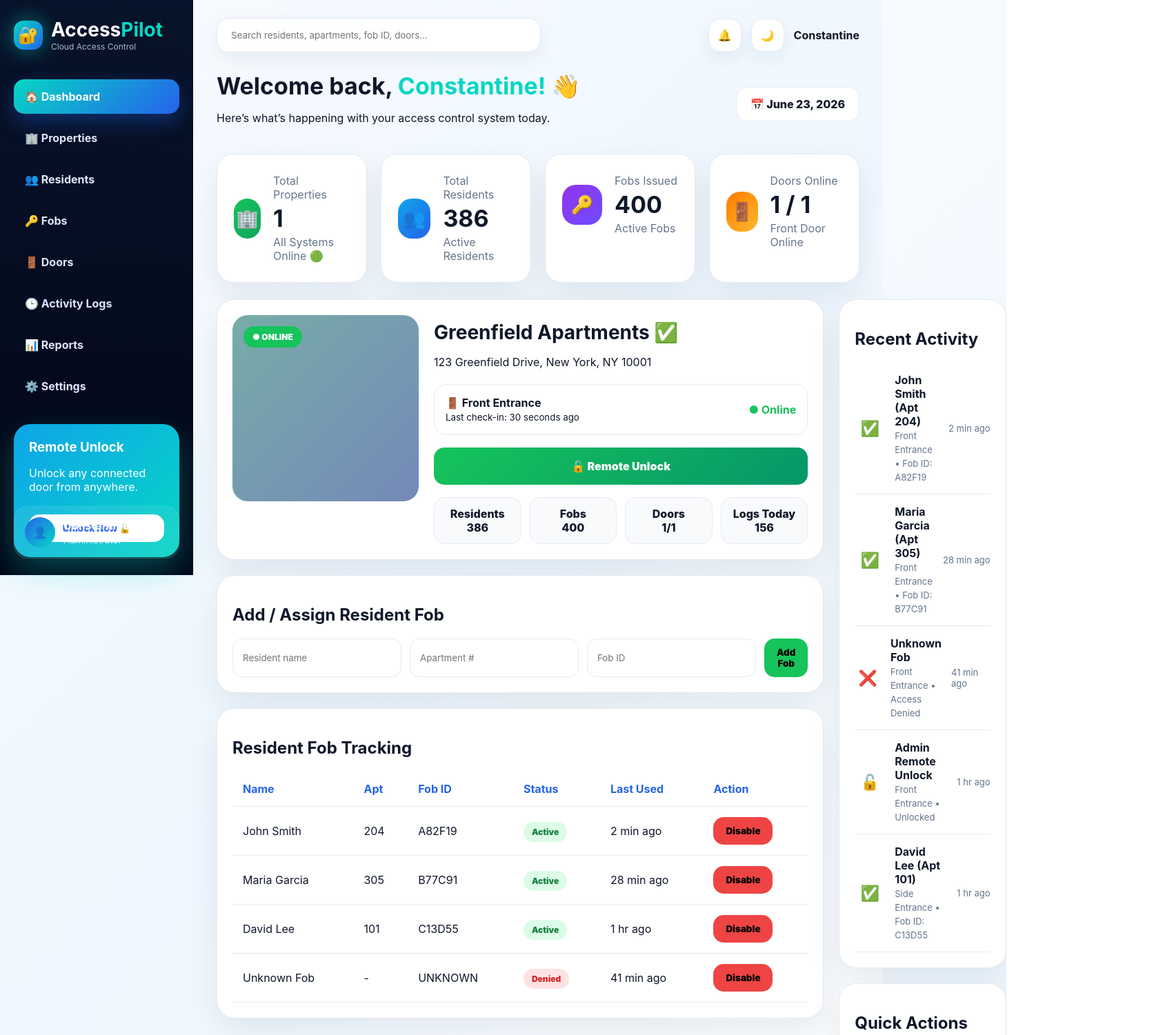
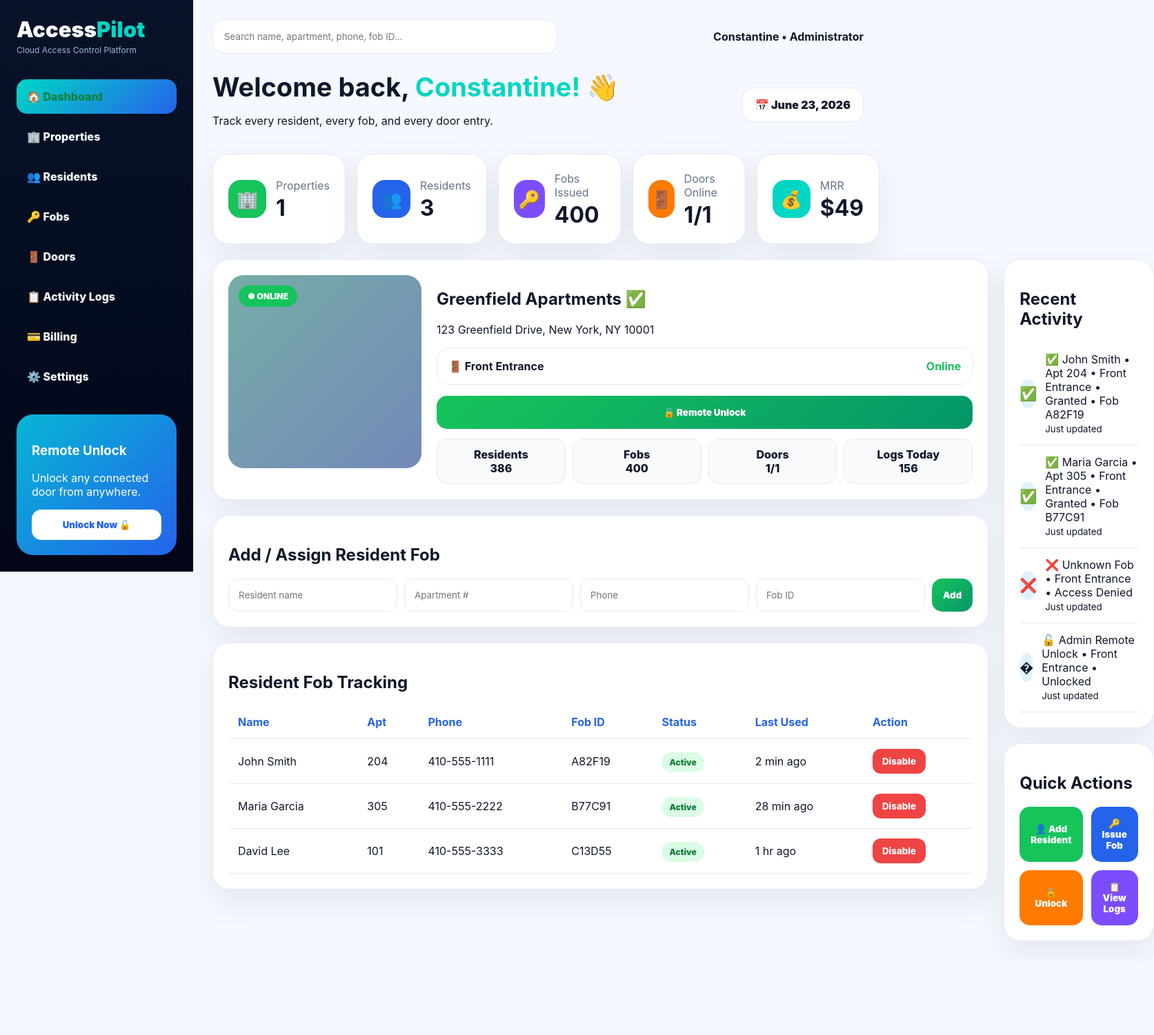
Before and after one commit to citywidekeystop-collab/accesspilot7, a website: page index.html in a window 1280 px wide. Shown: the top 1501 px of the page at 69% size, 1673 px wide, since content can reach past the window. After the commit the page ends 1393 px from the top, so only its background shows below. Drawn offline with Linux system fonts and the light colour scheme; grey boxes are pictures that could not be loaded.

Commit message:
Update index.html

```diff
--- a/index.html
+++ b/index.html
@@ -8,25 +8,24 @@
 <style>
 :root{
 --navy:#07132A;
---navy2:#0B1F3F;
---teal:#06D6C4;
+--teal:#00D6C4;
+--blue:#2563EB;
 --green:#16C45B;
---blue:#2563EB;
---purple:#6D4CFF;
+--purple:#7C4DFF;
 --orange:#FF7A00;
 --red:#EF4444;
---white:#ffffff;
---light:#F8FAFC;
---line:#E5EAF3;
+--bg:#F5F9FF;
+--card:#FFFFFF;
 --text:#0F172A;
 --muted:#64748B;
+--line:#E5EAF3;
 }
 
 *{box-sizing:border-box;font-family:Inter,Arial,sans-serif}
 
 body{
 margin:0;
-background:linear-gradient(135deg,#f8fbff,#eef7ff,#ffffff);
+background:var(--bg);
 color:var(--text);
 display:flex;
 }
@@ -37,247 +36,166 @@ width:280px;
 min-height:100vh;
 background:linear-gradient(180deg,var(--navy),#020617);
 color:white;
-padding:26px 20px;
+padding:24px;
 position:fixed;
 left:0;
 top:0;
 }
 
 .logo{
-display:flex;
-align-items:center;
-gap:12px;
-margin-bottom:40px;
+font-size:31px;
+font-weight:900;
+margin-bottom:4px;
 }
 
-.logo-icon{
-width:42px;
-height:42px;
-border-radius:14px;
-background:linear-gradient(135deg,var(--teal),var(--blue));
-display:flex;
-align-items:center;
-justify-content:center;
-font-size:24px;
-box-shadow:0 0 30px rgba(6,214,196,.5);
+.logo span{color:var(--teal)}
+
+.sub{
+font-size:12px;
+color:#9fb3d9;
+margin-bottom:35px;
 }
 
-.logo h1{
-font-size:28px;
-margin:0;
+.nav{
+padding:15px;
+border-radius:15px;
+margin:8px 0;
+font-weight:800;
 }
 
-.logo span{
-color:var(--teal);
+.nav.active,.nav:hover{
+background:linear-gradient(135deg,var(--teal),var(--blue));
+cursor:pointer;
 }
 
-.logo p{
-margin:0;
-font-size:12px;
-color:#AAB8D4;
+.promo{
+margin-top:30px;
+background:linear-gradient(135deg,#06b6d4,#2563eb);
+padding:22px;
+border-radius:24px;
 }
 
-.nav-item{
-display:flex;
-align-items:center;
-gap:13px;
-padding:15px 16px;
-border-radius:15px;
-margin-bottom:10px;
-font-weight:700;
-color:#DDE7FF;
-}
-
-.nav-item.active,
-.nav-item:hover{
-background:linear-gradient(135deg,var(--teal),var(--blue));
-color:white;
-box-shadow:0 12px 30px rgba(37,99,235,.35);
-}
-
-.remote-card{
-margin-top:30px;
-padding:22px;
-border-radius:24px;
-background:linear-gradient(135deg,#0EA5E9,#06D6C4);
-box-shadow:0 20px 45px rgba(6,214,196,.3);
-}
-
-.remote-card h3{
-margin:0 0 8px;
-}
-
-.remote-card button{
-margin-top:14px;
+.promo button{
 background:white;
 color:var(--blue);
 width:100%;
-}
-
-.user-card{
-position:absolute;
-bottom:24px;
-left:20px;
-right:20px;
-background:rgba(255,255,255,.08);
-border:1px solid rgba(255,255,255,.12);
-border-radius:20px;
-padding:15px;
-display:flex;
-gap:12px;
-align-items:center;
-}
-
-.avatar{
-width:44px;
-height:44px;
-background:linear-gradient(135deg,var(--blue),var(--teal));
-border-radius:50%;
-display:flex;
-align-items:center;
-justify-content:center;
+border:0;
+border-radius:14px;
+padding:14px;
+font-weight:900;
 }
 
 /* MAIN */
 .main{
 margin-left:280px;
 width:calc(100% - 280px);
-padding:26px 34px;
+padding:28px;
 }
 
-.topbar{
+.top{
 display:flex;
 justify-content:space-between;
 align-items:center;
-margin-bottom:28px;
+margin-bottom:25px;
 }
 
 .search{
-width:470px;
-background:white;
+width:500px;
+padding:16px;
 border:1px solid var(--line);
 border-radius:18px;
-padding:16px 20px;
-box-shadow:0 10px 30px rgba(15,23,42,.06);
-}
-
-.top-icons{
-display:flex;
-gap:14px;
-align-items:center;
-}
-
-.icon-btn{
-width:48px;
-height:48px;
-border-radius:16px;
-border:1px solid var(--line);
 background:white;
-display:flex;
-align-items:center;
-justify-content:center;
-box-shadow:0 10px 25px rgba(15,23,42,.06);
 }
 
 .hero{
 display:flex;
 justify-content:space-between;
 align-items:center;
-margin-bottom:26px;
+margin-bottom:22px;
 }
 
-.hero h2{
-font-size:34px;
+.hero h1{
+font-size:38px;
 margin:0;
 }
 
-.hero h2 span{
-color:var(--teal);
-}
+.hero span{color:var(--teal)}
 
-.date-box{
+.date{
 background:white;
-padding:14px 20px;
+padding:14px 18px;
 border-radius:16px;
 border:1px solid var(--line);
-font-weight:800;
+font-weight:900;
 }
 
 /* STATS */
 .stats{
 display:grid;
-grid-template-columns:repeat(4,1fr);
-gap:20px;
-margin-bottom:24px;
-}
-
-.stat-card{
-background:white;
-border:1px solid var(--line);
-border-radius:24px;
-padding:24px;
-box-shadow:0 18px 45px rgba(15,23,42,.08);
-}
-
-.stat-top{
-display:flex;
-gap:18px;
-align-items:center;
-}
-
-.stat-icon{
-width:58px;
-height:58px;
-border-radius:20px;
-color:white;
-display:flex;
-align-items:center;
-justify-content:center;
-font-size:26px;
-}
-
-.bg-green{background:linear-gradient(135deg,#16C45B,#0EA45C)}
-.bg-blue{background:linear-gradient(135deg,#0EA5E9,#2563EB)}
-.bg-purple{background:linear-gradient(135deg,#9333EA,#6D4CFF)}
-.bg-orange{background:linear-gradient(135deg,#FF7A00,#FDBA2D)}
-
-.stat-card h3{
-margin:0;
-font-size:34px;
-}
-
-.stat-card p{
-margin:4px 0;
-color:var(--muted);
-}
-
-/* CONTENT */
-.content-grid{
-display:grid;
-grid-template-columns:2fr 1.1fr;
-gap:22px;
+grid-template-columns:repeat(5,1fr);
+gap:16px;
+margin-bottom:22px;
 }
 
 .card{
 background:white;
 border:1px solid var(--line);
-border-radius:26px;
+border-radius:24px;
 padding:22px;
 box-shadow:0 18px 45px rgba(15,23,42,.08);
 }
 
-.property-card{
-display:grid;
-grid-template-columns:270px 1fr;
-gap:22px;
-margin-bottom:22px;
+.stat{
+display:flex;
+gap:14px;
+align-items:center;
 }
 
-.building-img{
-height:270px;
+.icon{
+width:55px;
+height:55px;
+border-radius:18px;
+display:flex;
+align-items:center;
+justify-content:center;
+color:white;
+font-size:25px;
+}
+
+.bg-green{background:var(--green)}
+.bg-blue{background:var(--blue)}
+.bg-purple{background:var(--purple)}
+.bg-orange{background:var(--orange)}
+.bg-teal{background:var(--teal)}
+
+.stat h2{
+font-size:32px;
+margin:0;
+}
+
+.stat p{
+margin:3px 0;
+color:var(--muted);
+}
+
+/* LAYOUT */
+.grid{
+display:grid;
+grid-template-columns:2fr 1fr;
+gap:22px;
+}
+
+.property{
+display:grid;
+grid-template-columns:280px 1fr;
+gap:22px;
+}
+
+.photo{
+height:280px;
 border-radius:22px;
 background:
-linear-gradient(135deg,rgba(6,214,196,.25),rgba(37,99,235,.35)),
+linear-gradient(135deg,rgba(0,214,196,.25),rgba(37,99,235,.35)),
 url("https://images.unsplash.com/photo-1545324418-cc1a3fa10c00?auto=format&fit=crop&w=900&q=80");
 background-size:cover;
 background-position:center;
@@ -286,85 +204,119 @@ position:relative;
 
 .online{
 position:absolute;
-top:16px;
-left:16px;
+top:15px;
+left:15px;
 background:var(--green);
 color:white;
+padding:8px 13px;
 border-radius:999px;
-padding:8px 13px;
+font-weight:900;
 font-size:12px;
-font-weight:900;
 }
 
-.property-info h2{
-margin:8px 0 4px;
-font-size:28px;
+.status{
+border:1px solid var(--line);
+border-radius:18px;
+padding:16px;
+margin:16px 0;
+display:flex;
+justify-content:space-between;
 }
 
-.door-status{
-margin-top:22px;
+.primary{
+background:linear-gradient(135deg,var(--green),#059669);
+color:white;
+border:0;
+border-radius:15px;
 padding:16px;
-border:1px solid var(--line);
-border-radius:18px;
-display:flex;
-justify-content:space-between;
-align-items:center;
+font-weight:900;
+width:100%;
+cursor:pointer;
 }
 
-.unlock-btn{
-margin-top:18px;
-width:100%;
-padding:17px;
-background:linear-gradient(135deg,var(--green),#059669);
-color:white;
-font-size:16px;
+.small{
+display:grid;
+grid-template-columns:repeat(4,1fr);
+gap:10px;
+margin-top:14px;
 }
 
-.small-stats{
-display:grid;
-grid-template-columns:repeat(4,1fr);
-gap:12px;
-margin-top:18px;
+.small div{
+text-align:center;
+background:#f8fafc;
+border:1px solid var(--line);
+border-radius:15px;
+padding:12px;
+font-weight:800;
 }
 
-.small-stat{
-padding:13px;
-text-align:center;
-border-radius:16px;
-background:#F8FAFC;
+/* FORM */
+.form{
+display:grid;
+grid-template-columns:1fr 1fr 1fr 1fr auto;
+gap:10px;
+}
+
+input{
+padding:14px;
 border:1px solid var(--line);
+border-radius:14px;
+}
+
+/* TABLE */
+table{
+width:100%;
+border-collapse:collapse;
+}
+
+th,td{
+padding:14px;
+border-bottom:1px solid var(--line);
+text-align:left;
+}
+
+th{color:var(--blue)}
+
+.badge{
+padding:7px 11px;
+border-radius:999px;
+font-weight:900;
+font-size:12px;
+}
+
+.active{background:#dcfce7;color:#15803d}
+.disabled{background:#fee2e2;color:#dc2626}
+
+.danger{
+background:var(--red);
+color:white;
+border:0;
+border-radius:12px;
+padding:10px 14px;
 font-weight:800;
 }
 
 /* ACTIVITY */
-.activity-item{
+.activity{
 display:flex;
+gap:12px;
+padding:14px 0;
+border-bottom:1px solid var(--line);
 align-items:center;
-gap:14px;
-padding:15px 0;
-border-bottom:1px solid var(--line);
 }
 
-.activity-icon{
-width:44px;
-height:44px;
+.circle{
+width:42px;
+height:42px;
 border-radius:50%;
 display:flex;
 align-items:center;
 justify-content:center;
-font-size:22px;
+font-size:20px;
+background:#e0f2fe;
 }
 
-.activity-item strong{
-display:block;
-}
-
-.activity-item span{
-color:var(--muted);
-font-size:13px;
-}
-
-/* QUICK ACTIONS */
+/* QUICK */
 .quick{
 display:grid;
 grid-template-columns:1fr 1fr;
@@ -372,76 +324,21 @@ gap:12px;
 }
 
 .quick button{
-padding:18px;
-color:white;
-}
-
-.btn-green{background:var(--green)}
-.btn-blue{background:var(--blue)}
-.btn-purple{background:var(--purple)}
-.btn-orange{background:var(--orange)}
-.btn-red{background:var(--red)}
-.btn-teal{background:var(--teal)}
-
-/* TABLE */
-.table-card{
-margin-top:22px;
-}
-
-table{
-width:100%;
-border-collapse:collapse;
-}
-
-th,td{
-padding:15px;
-border-bottom:1px solid var(--line);
-text-align:left;
-}
-
-th{
-color:var(--blue);
-}
-
-.badge{
-padding:7px 12px;
-border-radius:999px;
-font-size:12px;
-font-weight:900;
-}
-
-.granted{background:#DCFCE7;color:#15803D}
-.denied{background:#FEE2E2;color:#DC2626}
-.disabled{background:#FFE4E6;color:#BE123C}
-
-button{
 border:0;
 border-radius:15px;
-padding:12px 18px;
+padding:16px;
+color:white;
 font-weight:900;
 cursor:pointer;
-}
-
-.form-grid{
-display:grid;
-grid-template-columns:1fr 1fr 1fr auto;
-gap:12px;
-}
-
-input{
-border:1px solid var(--line);
-padding:14px;
-border-radius:14px;
 }
 
 /* MOBILE */
 @media(max-width:1000px){
 body{display:block}
 .sidebar{position:relative;width:100%;min-height:auto}
-.main{margin-left:0;width:100%;padding:20px}
-.stats,.content-grid,.property-card,.form-grid{grid-template-columns:1fr}
+.main{margin-left:0;width:100%}
+.stats,.grid,.property,.form{grid-template-columns:1fr}
 .search{width:100%}
-.topbar,.hero{display:block}
 }
 </style>
 </head>
@@ -449,273 +346,187 @@ body{display:block}
 <body>
 
 <aside class="sidebar">
-<div class="logo">
-<div class="logo-icon">🔐</div>
-<div>
-<h1>Access<span>Pilot</span></h1>
-<p>Cloud Access Control</p>
-</div>
-</div>
+<div class="logo">Access<span>Pilot</span></div>
+<div class="sub">Cloud Access Control Platform</div>
 
-<div class="nav-item active">🏠 Dashboard</div>
-<div class="nav-item">🏢 Properties</div>
-<div class="nav-item">👥 Residents</div>
-<div class="nav-item">🔑 Fobs</div>
-<div class="nav-item">🚪 Doors</div>
-<div class="nav-item">🕒 Activity Logs</div>
-<div class="nav-item">📊 Reports</div>
-<div class="nav-item">⚙️ Settings</div>
+<div class="nav active">🏠 Dashboard</div>
+<div class="nav">🏢 Properties</div>
+<div class="nav">👥 Residents</div>
+<div class="nav">🔑 Fobs</div>
+<div class="nav">🚪 Doors</div>
+<div class="nav">📋 Activity Logs</div>
+<div class="nav">💳 Billing</div>
+<div class="nav">⚙️ Settings</div>
 
-<div class="remote-card">
+<div class="promo">
 <h3>Remote Unlock</h3>
 <p>Unlock any connected door from anywhere.</p>
 <button onclick="remoteUnlock()">Unlock Now 🔓</button>
-</div>
-
-<div class="user-card">
-<div class="avatar">👤</div>
-<div>
-<strong>Constantine</strong><br>
-<small>Administrator</small>
-</div>
 </div>
 </aside>
 
 <main class="main">
 
-<div class="topbar">
-<input class="search" id="searchInput" oninput="filterResidents()" placeholder="Search residents, apartments, fob ID, doors..." />
-<div class="top-icons">
-<div class="icon-btn">🔔</div>
-<div class="icon-btn">🌙</div>
-<strong>Constantine</strong>
-</div>
+<div class="top">
+<input class="search" id="search" oninput="filterResidents()" placeholder="Search name, apartment, phone, fob ID..." />
+<strong>Constantine • Administrator</strong>
 </div>
 
 <section class="hero">
 <div>
-<h2>Welcome back, <span>Constantine!</span> 👋</h2>
-<p>Here’s what’s happening with your access control system today.</p>
+<h1>Welcome back, <span>Constantine!</span> 👋</h1>
+<p>Track every resident, every fob, and every door entry.</p>
 </div>
-<div class="date-box">📅 June 23, 2026</div>
+<div class="date">📅 June 23, 2026</div>
 </section>
 
 <section class="stats">
-<div class="stat-card">
-<div class="stat-top">
-<div class="stat-icon bg-green">🏢</div>
-<div><p>Total Properties</p><h3>1</h3><p>All Systems Online 🟢</p></div>
-</div>
-</div>
-<div class="stat-card">
-<div class="stat-top">
-<div class="stat-icon bg-blue">👥</div>
-<div><p>Total Residents</p><h3 id="residentCount">386</h3><p>Active Residents</p></div>
-</div>
-</div>
-<div class="stat-card">
-<div class="stat-top">
-<div class="stat-icon bg-purple">🔑</div>
-<div><p>Fobs Issued</p><h3>400</h3><p>Active Fobs</p></div>
-</div>
-</div>
-<div class="stat-card">
-<div class="stat-top">
-<div class="stat-icon bg-orange">🚪</div>
-<div><p>Doors Online</p><h3>1 / 1</h3><p>Front Door Online</p></div>
-</div>
-</div>
+<div class="card stat"><div class="icon bg-green">🏢</div><div><p>Properties</p><h2>1</h2></div></div>
+<div class="card stat"><div class="icon bg-blue">👥</div><div><p>Residents</p><h2 id="count">386</h2></div></div>
+<div class="card stat"><div class="icon bg-purple">🔑</div><div><p>Fobs Issued</p><h2>400</h2></div></div>
+<div class="card stat"><div class="icon bg-orange">🚪</div><div><p>Doors Online</p><h2>1/1</h2></div></div>
+<div class="card stat"><div class="icon bg-teal">💰</div><div><p>MRR</p><h2>$49</h2></div></div>
 </section>
 
-<section class="content-grid">
+<section class="grid">
+
 <div>
-<div class="card property-card">
-<div class="building-img">
-<div class="online">● ONLINE</div>
-</div>
-
-<div class="property-info">
+<div class="card property">
+<div class="photo"><div class="online">● ONLINE</div></div>
+<div>
 <h2>Greenfield Apartments ✅</h2>
 <p>123 Greenfield Drive, New York, NY 10001</p>
+<div class="status"><b>🚪 Front Entrance</b><b style="color:var(--green)">Online</b></div>
+<button class="primary" onclick="remoteUnlock()">🔓 Remote Unlock</button>
 
-<div class="door-status">
-<div>
-<strong>🚪 Front Entrance</strong><br>
-<small>Last check-in: 30 seconds ago</small>
-</div>
-<strong style="color:var(--green)">● Online</strong>
-</div>
-
-<button class="unlock-btn" onclick="remoteUnlock()">🔓 Remote Unlock</button>
-
-<div class="small-stats">
-<div class="small-stat">Residents<br>386</div>
-<div class="small-stat">Fobs<br>400</div>
-<div class="small-stat">Doors<br>1/1</div>
-<div class="small-stat">Logs Today<br>156</div>
+<div class="small">
+<div>Residents<br>386</div>
+<div>Fobs<br>400</div>
+<div>Doors<br>1/1</div>
+<div>Logs Today<br>156</div>
 </div>
 </div>
 </div>
 
-<div class="card">
+<div class="card" style="margin-top:22px">
 <h2>Add / Assign Resident Fob</h2>
-<div class="form-grid">
+<div class="form">
 <input id="name" placeholder="Resident name">
 <input id="apt" placeholder="Apartment #">
+<input id="phone" placeholder="Phone">
 <input id="fob" placeholder="Fob ID">
-<button class="btn-green" onclick="addResident()">Add Fob</button>
+<button class="primary" onclick="addResident()">Add</button>
 </div>
 </div>
 
-<div class="card table-card">
+<div class="card" style="margin-top:22px">
 <h2>Resident Fob Tracking</h2>
-<table id="residentTable"></table>
+<table id="table"></table>
 </div>
 </div>
 
 <div>
 <div class="card">
 <h2>Recent Activity</h2>
-<div id="activityList"></div>
+<div id="logs"></div>
 </div>
 
 <div class="card" style="margin-top:22px">
 <h2>Quick Actions</h2>
 <div class="quick">
-<button class="btn-green">👤 Add Resident</button>
-<button class="btn-blue">🔑 Issue Fob</button>
-<button class="btn-orange" onclick="remoteUnlock()">🔓 Remote Unlock</button>
-<button class="btn-red">📋 View Logs</button>
-<button class="btn-purple">🏢 Add Property</button>
-<button class="btn-teal">📊 Reports</button>
+<button class="bg-green">👤 Add Resident</button>
+<button class="bg-blue">🔑 Issue Fob</button>
+<button class="bg-orange" onclick="remoteUnlock()">🔓 Unlock</button>
+<button class="bg-purple">📋 View Logs</button>
 </div>
 </div>
 </div>
+
 </section>
-
 </main>
 
 <script>
-let residents = [
-{name:"John Smith", apt:"204", fob:"A82F19", status:"Active", last:"2 min ago"},
-{name:"Maria Garcia", apt:"305", fob:"B77C91", status:"Active", last:"28 min ago"},
-{name:"David Lee", apt:"101", fob:"C13D55", status:"Active", last:"1 hr ago"},
-{name:"Unknown Fob", apt:"-", fob:"UNKNOWN", status:"Denied", last:"41 min ago"}
+let residents=[
+{name:"John Smith",apt:"204",phone:"410-555-1111",fob:"A82F19",status:"Active",last:"2 min ago"},
+{name:"Maria Garcia",apt:"305",phone:"410-555-2222",fob:"B77C91",status:"Active",last:"28 min ago"},
+{name:"David Lee",apt:"101",phone:"410-555-3333",fob:"C13D55",status:"Active",last:"1 hr ago"}
 ];
 
-let activities = [
-{type:"✅", title:"John Smith (Apt 204)", detail:"Front Entrance • Fob ID: A82F19", time:"2 min ago"},
-{type:"✅", title:"Maria Garcia (Apt 305)", detail:"Front Entrance • Fob ID: B77C91", time:"28 min ago"},
-{type:"❌", title:"Unknown Fob", detail:"Front Entrance • Access Denied", time:"41 min ago"},
-{type:"🔓", title:"Admin Remote Unlock", detail:"Front Entrance • Unlocked", time:"1 hr ago"},
-{type:"✅", title:"David Lee (Apt 101)", detail:"Side Entrance • Fob ID: C13D55", time:"1 hr ago"}
+let logs=[
+"✅ John Smith • Apt 204 • Front Entrance • Granted • Fob A82F19",
+"✅ Maria Garcia • Apt 305 • Front Entrance • Granted • Fob B77C91",
+"❌ Unknown Fob • Front Entrance • Access Denied",
+"🔓 Admin Remote Unlock • Front Entrance • Unlocked"
 ];
 
-function renderResidents(list = residents){
-const table = document.getElementById("residentTable");
-table.innerHTML = `
-<tr>
-<th>Name</th>
-<th>Apt</th>
-<th>Fob ID</th>
-<th>Status</th>
-<th>Last Used</th>
-<th>Action</th>
-</tr>
-`;
+function render(list=residents){
+const table=document.getElementById("table");
+table.innerHTML="<tr><th>Name</th><th>Apt</th><th>Phone</th><th>Fob ID</th><th>Status</th><th>Last Used</th><th>Action</th></tr>";
 
-list.forEach((r, i) => {
-let badgeClass = r.status === "Active" ? "granted" : r.status === "Denied" ? "denied" : "disabled";
-
-table.innerHTML += `
+list.forEach((r,i)=>{
+table.innerHTML+=`
 <tr>
 <td>${r.name}</td>
 <td>${r.apt}</td>
+<td>${r.phone}</td>
 <td>${r.fob}</td>
-<td><span class="badge ${badgeClass}">${r.status}</span></td>
+<td><span class="badge ${r.status==='Active'?'active':'disabled'}">${r.status}</span></td>
 <td>${r.last}</td>
-<td><button class="btn-red" onclick="disableFob(${i})">Disable</button></td>
-</tr>
-`;
+<td><button class="danger" onclick="disableFob(${i})">Disable</button></td>
+</tr>`;
 });
-}
 
-function renderActivity(){
-const box = document.getElementById("activityList");
-box.innerHTML = activities.map(a => `
-<div class="activity-item">
-<div class="activity-icon">${a.type}</div>
-<div style="flex:1">
-<strong>${a.title}</strong>
-<span>${a.detail}</span>
-</div>
-<span>${a.time}</span>
-</div>
-`).join("");
+document.getElementById("logs").innerHTML=logs.map(x=>`
+<div class="activity">
+<div class="circle">${x[0]}</div>
+<div>${x}<br><small>Just updated</small></div>
+</div>`).join("");
+
+document.getElementById("count").innerText=residents.filter(r=>r.status==="Active").length;
 }
 
 function addResident(){
-const name = document.getElementById("name").value;
-const apt = document.getElementById("apt").value;
-const fob = document.getElementById("fob").value;
+const name=document.getElementById("name").value;
+const apt=document.getElementById("apt").value;
+const phone=document.getElementById("phone").value;
+const fob=document.getElementById("fob").value;
 
-if(!name || !apt || !fob){
-alert("Enter resident name, apartment, and fob ID.");
+if(!name||!apt||!fob){
+alert("Enter name, apartment, and fob ID.");
 return;
 }
 
-residents.unshift({name, apt, fob, status:"Active", last:"Just added"});
-activities.unshift({
-type:"🔑",
-title:`${name} (Apt ${apt})`,
-detail:`New fob assigned • Fob ID: ${fob}`,
-time:"Just now"
-});
-
-document.getElementById("name").value = "";
-document.getElementById("apt").value = "";
-document.getElementById("fob").value = "";
-
-document.getElementById("residentCount").innerText = residents.filter(r => r.status === "Active").length;
-renderResidents();
-renderActivity();
+residents.unshift({name,apt,phone,fob,status:"Active",last:"Just added"});
+logs.unshift(`✅ ${name} • Apt ${apt} • New Fob Assigned • Fob ${fob}`);
+render();
 }
 
-function disableFob(index){
-residents[index].status = "Disabled";
-activities.unshift({
-type:"🚫",
-title:`${residents[index].name}`,
-detail:`Fob disabled • Fob ID: ${residents[index].fob}`,
-time:"Just now"
-});
-renderResidents();
-renderActivity();
+function disableFob(i){
+residents[i].status="Disabled";
+logs.unshift(`🚫 ${residents[i].name} • Apt ${residents[i].apt} • Fob Disabled • ${residents[i].fob}`);
+render();
 }
 
 function remoteUnlock(){
-activities.unshift({
-type:"🔓",
-title:"Admin Remote Unlock",
-detail:"Front Entrance • Unlock command sent",
-time:"Just now"
-});
+logs.unshift("🔓 Admin Remote Unlock • Front Entrance • Unlock command sent");
 alert("Remote unlock command sent.");
-renderActivity();
+render();
 }
 
 function filterResidents(){
-const q = document.getElementById("searchInput").value.toLowerCase();
-const filtered = residents.filter(r =>
+const q=document.getElementById("search").value.toLowerCase();
+
+const filtered=residents.filter(r=>
 r.name.toLowerCase().includes(q) ||
 r.apt.toLowerCase().includes(q) ||
+r.phone.toLowerCase().includes(q) ||
 r.fob.toLowerCase().includes(q)
 );
-renderResidents(filtered);
+
+render(filtered);
 }
 
-renderResidents();
-renderActivity();
+render();
 </script>
 
 </body>
```
